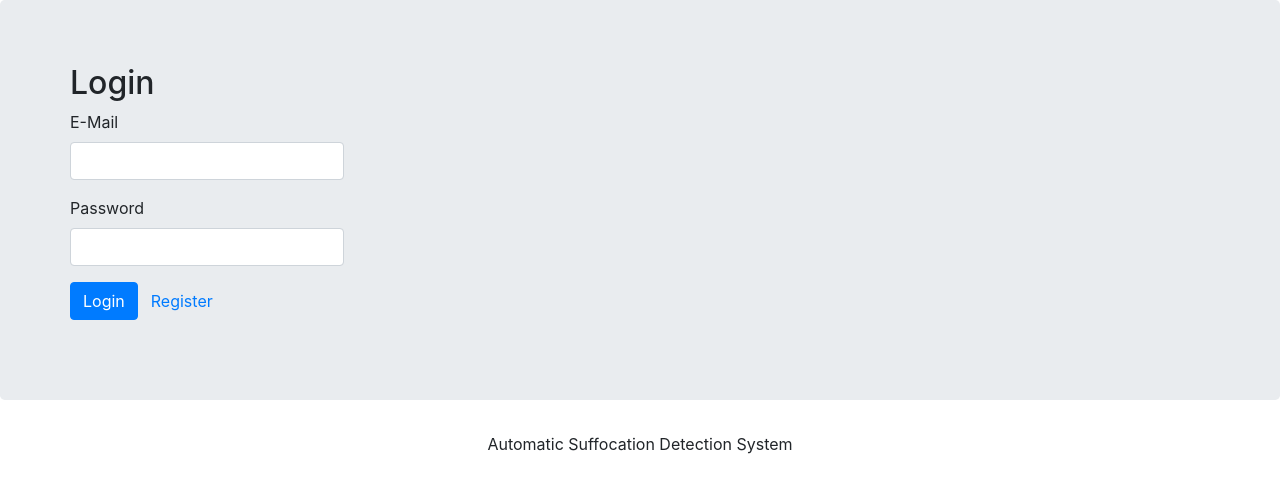
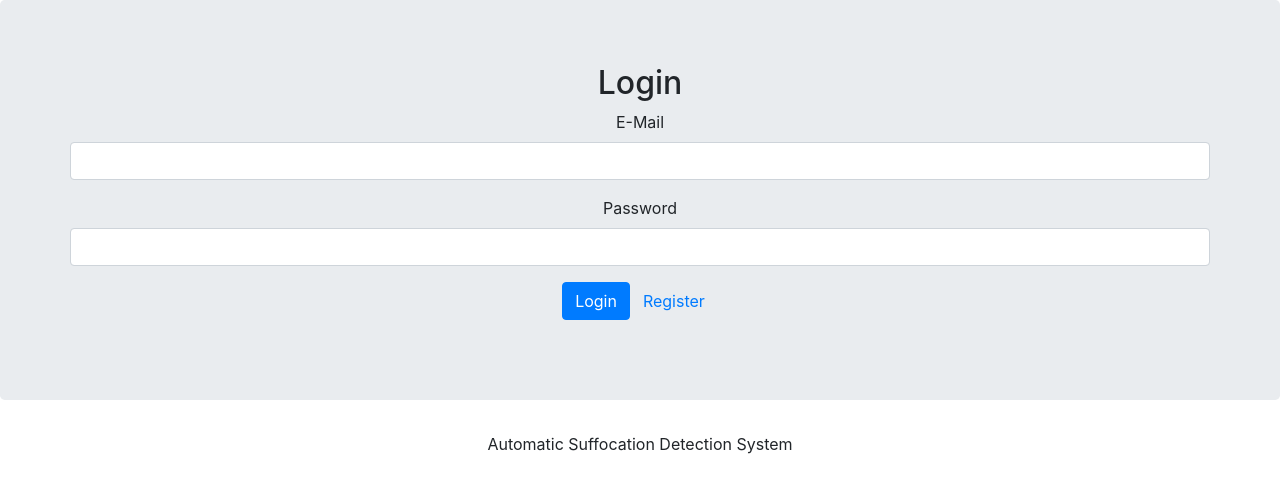
Before and after one commit to AES2019-yellow/VueJS-ClientApp-Sprint1, a Vue app: page /login in a window 1280 px wide. Shown: the top 492 px of the page. Built offline with nearby package versions, Linux system fonts and the light colour scheme.

Commit message:
HarikaRegistrationLoginLogout

```diff
--- a/package.json
+++ b/package.json
@@ -21,6 +21,7 @@
     "vue": "^2.6.10",
     "vue-chartjs": "^3.5.0",
     "vue-echarts": "^4.0.4",
+    "vue-resource": "^1.5.1",
     "vue-router": "^3.0.6",
     "vuex": "^3.1.1"
   },
--- a/src/app/App.vue
+++ b/src/app/App.vue
@@ -1,7 +1,7 @@
 <template>
     <div class="jumbotron">
         <div class="container">
-            <div class="row">
+            <div class="text-center row">
                <!-- <div class="col-sm-6 offset-sm-3">-->
                     <div v-if="alert.message" :class="`alert ${alert.type}`">{{alert.message}}</div>
                     <router-view></router-view>
--- a/src/dashboard/Conditions.vue
+++ b/src/dashboard/Conditions.vue
@@ -87,7 +87,7 @@ export default {
       try {
         let response = await axios.get(
           `http://api.aerisapi.com/airquality/${location.coords.latitude},${location.coords.longitude}?client_id=${AERIS_API_KEY}&client_secret=${AERIS_API_SECRET}`
-        );
+        , {crossdomain:true});
         this.airQuality = response.data.response[0].periods[0].pollutants
           .map(item => item)
           .filter(x => x.type != "pm10" && x.type != "pm2.5" && x.type)
@@ -107,7 +107,7 @@ export default {
       try {
         let response = await axios.get(
           `http://api.openweathermap.org/data/2.5/weather?lat=${location.coords.latitude}&lon=${location.coords.longitude}&units=metric&APPID=${OPENWEATHER_API_KEY}`
-        );
+        , {crossdomain:true});
         this.weatherParams = response.data.main;
         this.place = response.data.name;
       } catch (e) {
--- a/src/index.js
+++ b/src/index.js
@@ -2,6 +2,7 @@ import Vue from 'vue';
 import VeeValidate from 'vee-validate';
 import BootstrapVue from "bootstrap-vue";
 import Axios from 'axios';
+import VueResource from 'vue-resource'
 
 import { store } from './_store';
 import { router } from './_helpers';
--- a/src/login/LoginPage.vue
+++ b/src/login/LoginPage.vue
@@ -1,5 +1,5 @@
 <template>
-    <div>
+    <div style="width: -webkit-fill-available;">
         <h2>Login</h2>
         <form @submit.prevent="handleSubmit">
             <div class="form-group">
```
Also changed, not shown: 2 other files (tests, documents, lock files or other folders).
